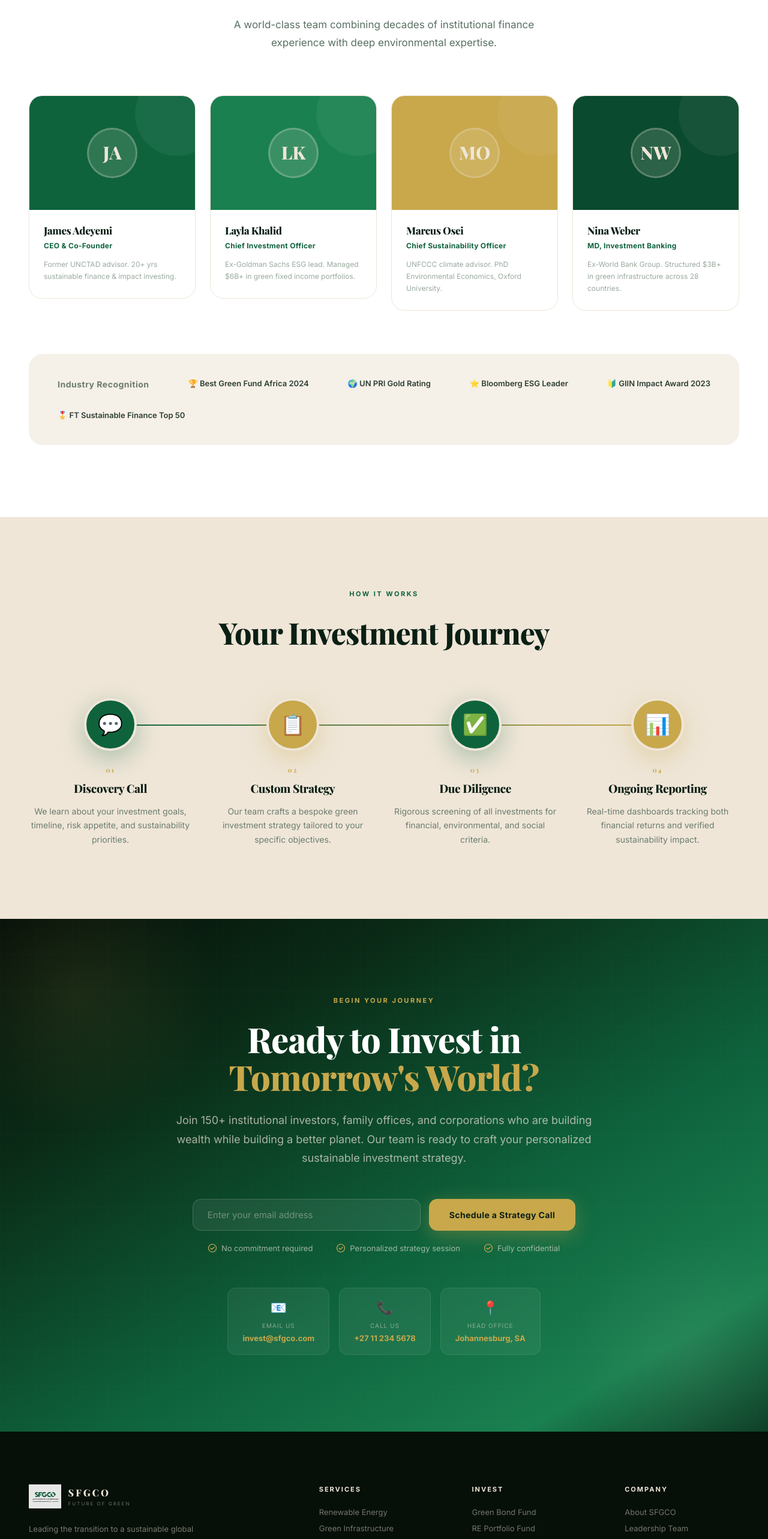
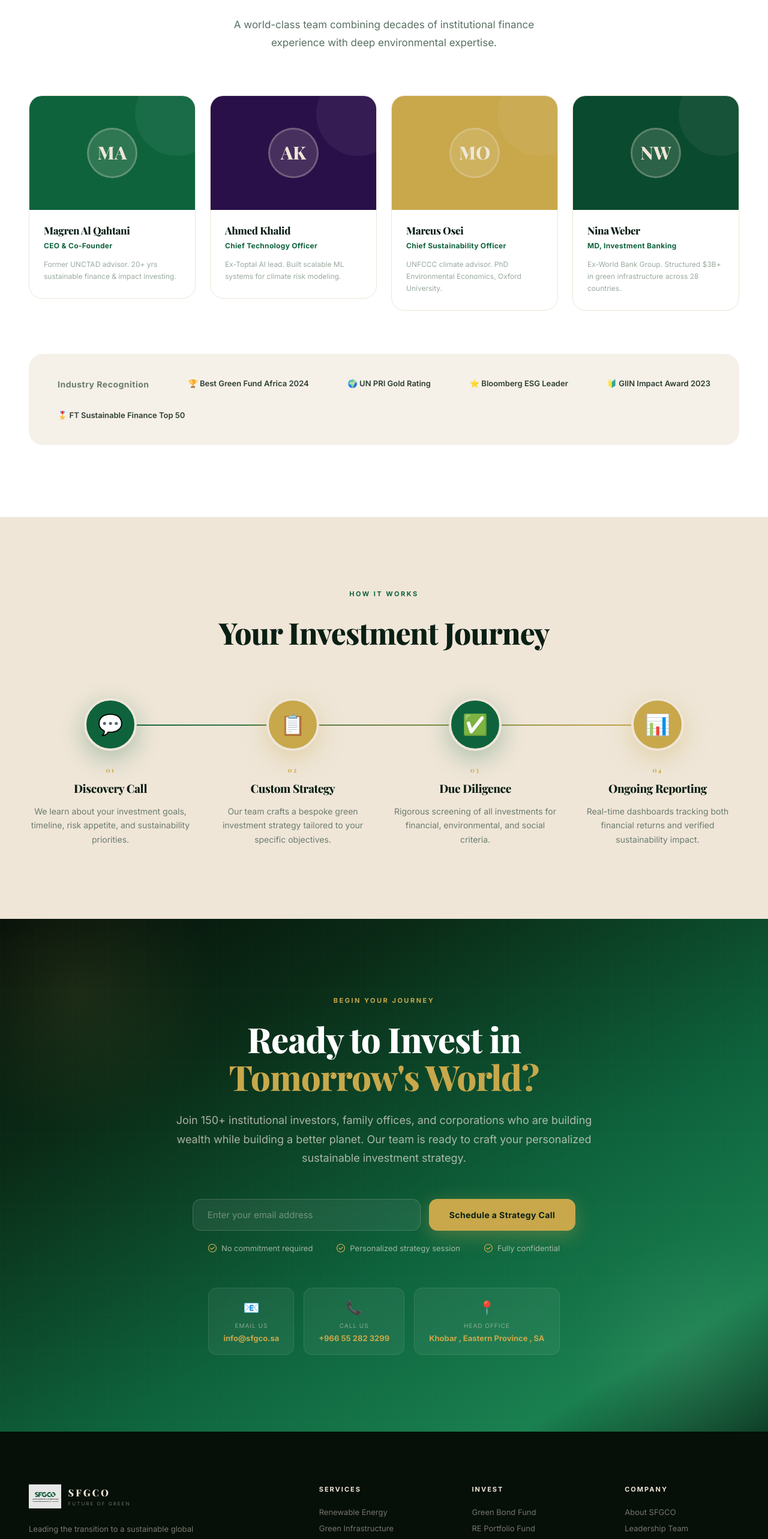
Before and after one commit to sfgco/sfgco-sa-landing-page, a React (Vite) app: page / in a window 1280 px wide. Shown: the part 8520-11086 px from the top of the page at 60% size. Built offline with nearby package versions, Linux system fonts and the light colour scheme.

Commit message:
feat(cta): update contact info and refactor CTASection styles
Update contact details to reflect new email, phone, and office location. Refactor inline styles for improved readability and maintainability. This ensures accurate contact information and cleaner code structure.

```diff
--- a/src/components/CTASection.tsx
+++ b/src/components/CTASection.tsx
@@ -1,75 +1,246 @@
-import { useTranslation } from 'react-i18next';
-import FadeIn from './FadeIn';
+import { useTranslation } from "react-i18next";
+import FadeIn from "./FadeIn";
 
 const CONTACT_CARDS = [
-  { icon:'📧', labelKey:'cta.emailLabel', val:'invest@sfgco.com' },
-  { icon:'📞', labelKey:'cta.callLabel', val:'+27 11 234 5678' },
-  { icon:'📍', labelKey:'cta.officeLabel', val:'Johannesburg, SA' },
+  { icon: "📧", labelKey: "cta.emailLabel", val: "info@sfgco.sa" },
+  { icon: "📞", labelKey: "cta.callLabel", val: "+966 55 282 3299" },
+  {
+    icon: "📍",
+    labelKey: "cta.officeLabel",
+    val: "Khobar , Eastern Province , SA",
+  },
 ];
 
 /** Dark gradient CTA section with email capture and contact info. */
 export default function CTASection() {
   const { t } = useTranslation();
 
-  const perks = [t('cta.perk1'), t('cta.perk2'), t('cta.perk3')];
+  const perks = [t("cta.perk1"), t("cta.perk2"), t("cta.perk3")];
 
   return (
     <section
       id="contact"
-      style={{ background:'linear-gradient(150deg, #060f08 0%, #0a2a16 25%, #0e633d 60%, #1a8050 85%, #0c3d25 100%)', padding:'128px 48px', textAlign:'center', position:'relative', overflow:'hidden' }}
+      style={{
+        background:
+          "linear-gradient(150deg, #060f08 0%, #0a2a16 25%, #0e633d 60%, #1a8050 85%, #0c3d25 100%)",
+        padding: "128px 48px",
+        textAlign: "center",
+        position: "relative",
+        overflow: "hidden",
+      }}
     >
-      <div style={{ position:'absolute', top:-120, left:-120, width:500, height:500, borderRadius:'50%', background:'radial-gradient(circle, rgba(200,168,75,0.1), transparent 65%)', pointerEvents:'none' }} />
-      <div style={{ position:'absolute', bottom:-100, right:-100, width:450, height:450, borderRadius:'50%', background:'radial-gradient(circle, rgba(239,230,216,0.06), transparent 65%)', pointerEvents:'none' }} />
-      <div style={{ position:'absolute', inset:0, backgroundImage:'linear-gradient(rgba(239,230,216,0.015) 1px, transparent 1px), linear-gradient(90deg, rgba(239,230,216,0.015) 1px, transparent 1px)', backgroundSize:'60px 60px', pointerEvents:'none' }} />
+      <div
+        style={{
+          position: "absolute",
+          top: -120,
+          left: -120,
+          width: 500,
+          height: 500,
+          borderRadius: "50%",
+          background:
+            "radial-gradient(circle, rgba(200,168,75,0.1), transparent 65%)",
+          pointerEvents: "none",
+        }}
+      />
+      <div
+        style={{
+          position: "absolute",
+          bottom: -100,
+          right: -100,
+          width: 450,
+          height: 450,
+          borderRadius: "50%",
+          background:
+            "radial-gradient(circle, rgba(239,230,216,0.06), transparent 65%)",
+          pointerEvents: "none",
+        }}
+      />
+      <div
+        style={{
+          position: "absolute",
+          inset: 0,
+          backgroundImage:
+            "linear-gradient(rgba(239,230,216,0.015) 1px, transparent 1px), linear-gradient(90deg, rgba(239,230,216,0.015) 1px, transparent 1px)",
+          backgroundSize: "60px 60px",
+          pointerEvents: "none",
+        }}
+      />
 
-      <div style={{ position:'relative', maxWidth:720, margin:'0 auto' }}>
+      <div style={{ position: "relative", maxWidth: 720, margin: "0 auto" }}>
         <FadeIn>
-          <div style={{ color:'#c8a84b', fontSize:11, fontWeight:700, letterSpacing:2.5, textTransform:'uppercase', marginBottom:24 }}>{t('cta.badge')}</div>
-          <h2 style={{ fontFamily:"'Playfair Display', serif", fontSize:58, fontWeight:800, color:'#fff', lineHeight:1.1, marginBottom:24, letterSpacing:-1 }}>
-            {t('cta.title1')}<br />
-            <span style={{ color:'#c8a84b' }}>{t('cta.titleHighlight')}</span>
+          <div
+            style={{
+              color: "#c8a84b",
+              fontSize: 11,
+              fontWeight: 700,
+              letterSpacing: 2.5,
+              textTransform: "uppercase",
+              marginBottom: 24,
+            }}
+          >
+            {t("cta.badge")}
+          </div>
+          <h2
+            style={{
+              fontFamily: "'Playfair Display', serif",
+              fontSize: 58,
+              fontWeight: 800,
+              color: "#fff",
+              lineHeight: 1.1,
+              marginBottom: 24,
+              letterSpacing: -1,
+            }}
+          >
+            {t("cta.title1")}
+            <br />
+            <span style={{ color: "#c8a84b" }}>{t("cta.titleHighlight")}</span>
           </h2>
-          <p style={{ fontSize:18, color:'rgba(239,230,216,0.7)', lineHeight:1.75, marginBottom:52 }}>{t('cta.subtitle')}</p>
+          <p
+            style={{
+              fontSize: 18,
+              color: "rgba(239,230,216,0.7)",
+              lineHeight: 1.75,
+              marginBottom: 52,
+            }}
+          >
+            {t("cta.subtitle")}
+          </p>
 
           {/* Email capture */}
-          <div style={{ display:'flex', gap:14, justifyContent:'center', marginBottom:20 }}>
+          <div
+            style={{
+              display: "flex",
+              gap: 14,
+              justifyContent: "center",
+              marginBottom: 20,
+            }}
+          >
             <input
               type="email"
-              placeholder={t('cta.emailPlaceholder')}
-              aria-label={t('cta.emailPlaceholder')}
-              style={{ flex:1, maxWidth:380, padding:'16px 24px', borderRadius:14, border:'1.5px solid rgba(239,230,216,0.18)', background:'rgba(255,255,255,0.07)', color:'#fff', fontSize:15, outline:'none', backdropFilter:'blur(12px)', fontFamily:"'Inter', sans-serif" }}
-              onFocus={e => (e.currentTarget.style.borderColor='rgba(200,168,75,0.5)')}
-              onBlur={e => (e.currentTarget.style.borderColor='rgba(239,230,216,0.18)')}
+              placeholder={t("cta.emailPlaceholder")}
+              aria-label={t("cta.emailPlaceholder")}
+              style={{
+                flex: 1,
+                maxWidth: 380,
+                padding: "16px 24px",
+                borderRadius: 14,
+                border: "1.5px solid rgba(239,230,216,0.18)",
+                background: "rgba(255,255,255,0.07)",
+                color: "#fff",
+                fontSize: 15,
+                outline: "none",
+                backdropFilter: "blur(12px)",
+                fontFamily: "'Inter', sans-serif",
+              }}
+              onFocus={(e) =>
+                (e.currentTarget.style.borderColor = "rgba(200,168,75,0.5)")
+              }
+              onBlur={(e) =>
+                (e.currentTarget.style.borderColor = "rgba(239,230,216,0.18)")
+              }
             />
             <button
-              style={{ background:'#c8a84b', color:'#0a1f14', padding:'16px 34px', borderRadius:14, border:'none', fontWeight:800, fontSize:14, cursor:'pointer', transition:'all 0.3s', whiteSpace:'nowrap', letterSpacing:0.4, fontFamily:"'Inter', sans-serif", boxShadow:'0 8px 32px rgba(200,168,75,0.35)' }}
-              onMouseEnter={e => { (e.currentTarget as HTMLButtonElement).style.transform='translateY(-2px)'; (e.currentTarget as HTMLButtonElement).style.boxShadow='0 16px 48px rgba(200,168,75,0.5)'; }}
-              onMouseLeave={e => { (e.currentTarget as HTMLButtonElement).style.transform='translateY(0)'; (e.currentTarget as HTMLButtonElement).style.boxShadow='0 8px 32px rgba(200,168,75,0.35)'; }}
+              style={{
+                background: "#c8a84b",
+                color: "#0a1f14",
+                padding: "16px 34px",
+                borderRadius: 14,
+                border: "none",
+                fontWeight: 800,
+                fontSize: 14,
+                cursor: "pointer",
+                transition: "all 0.3s",
+                whiteSpace: "nowrap",
+                letterSpacing: 0.4,
+                fontFamily: "'Inter', sans-serif",
+                boxShadow: "0 8px 32px rgba(200,168,75,0.35)",
+              }}
+              onMouseEnter={(e) => {
+                (e.currentTarget as HTMLButtonElement).style.transform =
+                  "translateY(-2px)";
+                (e.currentTarget as HTMLButtonElement).style.boxShadow =
+                  "0 16px 48px rgba(200,168,75,0.5)";
+              }}
+              onMouseLeave={(e) => {
+                (e.currentTarget as HTMLButtonElement).style.transform =
+                  "translateY(0)";
+                (e.currentTarget as HTMLButtonElement).style.boxShadow =
+                  "0 8px 32px rgba(200,168,75,0.35)";
+              }}
             >
-              {t('cta.scheduleBtn')}
+              {t("cta.scheduleBtn")}
             </button>
           </div>
 
           {/* Perks */}
-          <div style={{ display:'flex', gap:40, justifyContent:'center', flexWrap:'wrap', marginBottom:56 }}>
-            {perks.map(item => (
-              <div key={item} style={{ display:'flex', alignItems:'center', gap:8 }}>
+          <div
+            style={{
+              display: "flex",
+              gap: 40,
+              justifyContent: "center",
+              flexWrap: "wrap",
+              marginBottom: 56,
+            }}
+          >
+            {perks.map((item) => (
+              <div
+                key={item}
+                style={{ display: "flex", alignItems: "center", gap: 8 }}
+              >
                 <svg width="14" height="14" viewBox="0 0 14 14" fill="none">
-                  <circle cx="7" cy="7" r="6.5" stroke="#c8a84b" strokeWidth="1.2" />
-                  <path d="M4 7l2 2 4-3.5" stroke="#c8a84b" strokeWidth="1.4" strokeLinecap="round" strokeLinejoin="round" />
+                  <circle
+                    cx="7"
+                    cy="7"
+                    r="6.5"
+                    stroke="#c8a84b"
+                    strokeWidth="1.2"
+                  />
+                  <path
+                    d="M4 7l2 2 4-3.5"
+                    stroke="#c8a84b"
+                    strokeWidth="1.4"
+                    strokeLinecap="round"
+                    strokeLinejoin="round"
+                  />
                 </svg>
-                <span style={{ color:'rgba(239,230,216,0.65)', fontSize:13 }}>{item}</span>
+                <span style={{ color: "rgba(239,230,216,0.65)", fontSize: 13 }}>
+                  {item}
+                </span>
               </div>
             ))}
           </div>
 
           {/* Contact cards */}
-          <div style={{ display:'flex', gap:16, justifyContent:'center' }}>
-            {CONTACT_CARDS.map(c => (
-              <div key={c.labelKey} style={{ background:'rgba(255,255,255,0.06)', border:'1px solid rgba(239,230,216,0.1)', borderRadius:14, padding:'16px 24px', textAlign:'center', backdropFilter:'blur(12px)' }}>
-                <div style={{ fontSize:22, marginBottom:6 }}>{c.icon}</div>
-                <div style={{ fontSize:10, color:'rgba(239,230,216,0.5)', letterSpacing:1, textTransform:'uppercase', marginBottom:4 }}>{t(c.labelKey)}</div>
-                <div style={{ fontSize:13, color:'#c8a84b', fontWeight:700 }}>{c.val}</div>
+          <div style={{ display: "flex", gap: 16, justifyContent: "center" }}>
+            {CONTACT_CARDS.map((c) => (
+              <div
+                key={c.labelKey}
+                style={{
+                  background: "rgba(255,255,255,0.06)",
+                  border: "1px solid rgba(239,230,216,0.1)",
+                  borderRadius: 14,
+                  padding: "16px 24px",
+                  textAlign: "center",
+                  backdropFilter: "blur(12px)",
+                }}
+              >
+                <div style={{ fontSize: 22, marginBottom: 6 }}>{c.icon}</div>
+                <div
+                  style={{
+                    fontSize: 10,
+                    color: "rgba(239,230,216,0.5)",
+                    letterSpacing: 1,
+                    textTransform: "uppercase",
+                    marginBottom: 4,
+                  }}
+                >
+                  {t(c.labelKey)}
+                </div>
+                <div
+                  style={{ fontSize: 13, color: "#c8a84b", fontWeight: 700 }}
+                >
+                  {c.val}
+                </div>
               </div>
             ))}
           </div>
--- a/src/components/TeamSection.tsx
+++ b/src/components/TeamSection.tsx
@@ -1,20 +1,44 @@
-import { useTranslation } from 'react-i18next';
-import FadeIn from './FadeIn';
-import HoverCard from './HoverCard';
+import { useTranslation } from "react-i18next";
+import FadeIn from "./FadeIn";
+import HoverCard from "./HoverCard";
 
 const MEMBERS = [
-  { initials:'JA', name:'James Adeyemi', role:'CEO & Co-Founder', bg:'#0e633d', bio:'Former UNCTAD advisor. 20+ yrs sustainable finance & impact investing.' },
-  { initials:'LK', name:'Layla Khalid', role:'Chief Investment Officer', bg:'#1a8050', bio:'Ex-Goldman Sachs ESG lead. Managed $6B+ in green fixed income portfolios.' },
-  { initials:'MO', name:'Marcus Osei', role:'Chief Sustainability Officer', bg:'#c8a84b', bio:'UNFCCC climate advisor. PhD Environmental Economics, Oxford University.' },
-  { initials:'NW', name:'Nina Weber', role:'MD, Investment Banking', bg:'#0a4a2e', bio:'Ex-World Bank Group. Structured $3B+ in green infrastructure across 28 countries.' },
+  {
+    initials: "MA",
+    name: "Magren Al Qahtani",
+    role: "CEO & Co-Founder",
+    bg: "#0e633d",
+    bio: "Former UNCTAD advisor. 20+ yrs sustainable finance & impact investing.",
+  },
+  {
+    initials: "AK",
+    name: "Ahmed Khalid",
+    role: "Chief Technology Officer",
+    bg: "#2a1049",
+    bio: "Ex-Toptal AI lead. Built scalable ML systems for climate risk modeling.",
+  },
+  {
+    initials: "MO",
+    name: "Marcus Osei",
+    role: "Chief Sustainability Officer",
+    bg: "#c8a84b",
+    bio: "UNFCCC climate advisor. PhD Environmental Economics, Oxford University.",
+  },
+  {
+    initials: "NW",
+    name: "Nina Weber",
+    role: "MD, Investment Banking",
+    bg: "#0a4a2e",
+    bio: "Ex-World Bank Group. Structured $3B+ in green infrastructure across 28 countries.",
+  },
 ];
 
 const AWARDS = [
-  '🏆 Best Green Fund Africa 2024',
-  '🌍 UN PRI Gold Rating',
-  '⭐ Bloomberg ESG Leader',
-  '🔰 GIIN Impact Award 2023',
-  '🎖️ FT Sustainable Finance Top 50',
+  "🏆 Best Green Fund Africa 2024",
+  "🌍 UN PRI Gold Rating",
+  "⭐ Bloomberg ESG Leader",
+  "🔰 GIIN Impact Award 2023",
+  "🎖️ FT Sustainable Finance Top 50",
 ];
 
 /** Leadership team grid with awards strip. */
@@ -22,30 +46,134 @@ export default function TeamSection() {
   const { t } = useTranslation();
 
   return (
-    <section id="team" style={{ background:'#fff', padding:'120px 48px' }}>
-      <div style={{ maxWidth:1200, margin:'0 auto' }}>
+    <section id="team" style={{ background: "#fff", padding: "120px 48px" }}>
+      <div style={{ maxWidth: 1200, margin: "0 auto" }}>
         <FadeIn>
-          <div style={{ textAlign:'center', marginBottom:72 }}>
-            <div style={{ color:'#0e633d', fontSize:11, fontWeight:700, letterSpacing:2.5, textTransform:'uppercase', marginBottom:18 }}>{t('team.badge')}</div>
-            <h2 style={{ fontSize:50, fontWeight:800, color:'#0a1f14', marginBottom:18 }}>{t('team.title')}</h2>
-            <p style={{ color:'#5a7062', fontSize:17, lineHeight:1.75, maxWidth:560, margin:'0 auto' }}>{t('team.subtitle')}</p>
+          <div style={{ textAlign: "center", marginBottom: 72 }}>
+            <div
+              style={{
+                color: "#0e633d",
+                fontSize: 11,
+                fontWeight: 700,
+                letterSpacing: 2.5,
+                textTransform: "uppercase",
+                marginBottom: 18,
+              }}
+            >
+              {t("team.badge")}
+            </div>
+            <h2
+              style={{
+                fontSize: 50,
+                fontWeight: 800,
+                color: "#0a1f14",
+                marginBottom: 18,
+              }}
+            >
+              {t("team.title")}
+            </h2>
+            <p
+              style={{
+                color: "#5a7062",
+                fontSize: 17,
+                lineHeight: 1.75,
+                maxWidth: 560,
+                margin: "0 auto",
+              }}
+            >
+              {t("team.subtitle")}
+            </p>
           </div>
         </FadeIn>
 
-        <div style={{ display:'grid', gridTemplateColumns:'repeat(4, 1fr)', gap:24 }}>
+        <div
+          style={{
+            display: "grid",
+            gridTemplateColumns: "repeat(4, 1fr)",
+            gap: 24,
+          }}
+        >
           {MEMBERS.map((m, idx) => (
             <FadeIn key={m.name} delay={idx * 80}>
-              <HoverCard variant="team" style={{ borderRadius:22, overflow:'hidden', border:'1.5px solid #ede5d9', cursor:'pointer', background:'#fff' }}>
-                <div style={{ height:190, background:m.bg, display:'flex', alignItems:'center', justifyContent:'center', position:'relative', overflow:'hidden' }}>
-                  <div style={{ position:'absolute', top:-40, right:-40, width:140, height:140, borderRadius:'50%', background:'rgba(255,255,255,0.05)' }} />
-                  <div style={{ width:84, height:84, borderRadius:'50%', background:'rgba(239,230,216,0.15)', border:'3px solid rgba(239,230,216,0.25)', display:'flex', alignItems:'center', justifyContent:'center', fontFamily:"'Playfair Display', serif", fontSize:30, fontWeight:800, color:'#efe6d8' }}>
+              <HoverCard
+                variant="team"
+                style={{
+                  borderRadius: 22,
+                  overflow: "hidden",
+                  border: "1.5px solid #ede5d9",
+                  cursor: "pointer",
+                  background: "#fff",
+                }}
+              >
+                <div
+                  style={{
+                    height: 190,
+                    background: m.bg,
+                    display: "flex",
+                    alignItems: "center",
+                    justifyContent: "center",
+                    position: "relative",
+                    overflow: "hidden",
+                  }}
+                >
+                  <div
+                    style={{
+                      position: "absolute",
+                      top: -40,
+                      right: -40,
+                      width: 140,
+                      height: 140,
+                      borderRadius: "50%",
+                      background: "rgba(255,255,255,0.05)",
+                    }}
+                  />
+                  <div
+                    style={{
+                      width: 84,
+                      height: 84,
+                      borderRadius: "50%",
+                      background: "rgba(239,230,216,0.15)",
+                      border: "3px solid rgba(239,230,216,0.25)",
+                      display: "flex",
+                      alignItems: "center",
+                      justifyContent: "center",
+                      fontFamily: "'Playfair Display', serif",
+                      fontSize: 30,
+                      fontWeight: 800,
+                      color: "#efe6d8",
+                    }}
+                  >
                     {m.initials}
                   </div>
                 </div>
-                <div style={{ padding:'22px 24px 26px' }}>
-                  <h4 style={{ fontFamily:"'Playfair Display', serif", fontSize:17, fontWeight:800, color:'#0a1f14', marginBottom:4 }}>{m.name}</h4>
-                  <div style={{ fontSize:12, color:'#0e633d', fontWeight:700, marginBottom:12, letterSpacing:0.3 }}>{m.role}</div>
-                  <p style={{ fontSize:12, color:'#9aaa9e', lineHeight:1.65 }}>{m.bio}</p>
+                <div style={{ padding: "22px 24px 26px" }}>
+                  <h4
+                    style={{
+                      fontFamily: "'Playfair Display', serif",
+                      fontSize: 17,
+                      fontWeight: 800,
+                      color: "#0a1f14",
+                      marginBottom: 4,
+                    }}
+                  >
+                    {m.name}
+                  </h4>
+                  <div
+                    style={{
+                      fontSize: 12,
+                      color: "#0e633d",
+                      fontWeight: 700,
+                      marginBottom: 12,
+                      letterSpacing: 0.3,
+                    }}
+                  >
+                    {m.role}
+                  </div>
+                  <p
+                    style={{ fontSize: 12, color: "#9aaa9e", lineHeight: 1.65 }}
+                  >
+                    {m.bio}
+                  </p>
                 </div>
               </HoverCard>
             </FadeIn>
@@ -54,10 +182,36 @@ export default function TeamSection() {
 
         {/* Awards row */}
         <FadeIn delay={200}>
-          <div style={{ marginTop:72, background:'#f5f0e8', borderRadius:24, padding:'40px 48px', display:'flex', justifyContent:'space-between', alignItems:'center', gap:32, flexWrap:'wrap' }}>
-            <div style={{ fontSize:14, fontWeight:700, color:'#6b7c6e', letterSpacing:0.5 }}>{t('team.recognition')}</div>
-            {AWARDS.map(award => (
-              <div key={award} style={{ fontSize:13, fontWeight:600, color:'#2d3d32' }}>{award}</div>
+          <div
+            style={{
+              marginTop: 72,
+              background: "#f5f0e8",
+              borderRadius: 24,
+              padding: "40px 48px",
+              display: "flex",
+              justifyContent: "space-between",
+              alignItems: "center",
+              gap: 32,
+              flexWrap: "wrap",
+            }}
+          >
+            <div
+              style={{
+                fontSize: 14,
+                fontWeight: 700,
+                color: "#6b7c6e",
+                letterSpacing: 0.5,
+              }}
+            >
+              {t("team.recognition")}
+            </div>
+            {AWARDS.map((award) => (
+              <div
+                key={award}
+                style={{ fontSize: 13, fontWeight: 600, color: "#2d3d32" }}
+              >
+                {award}
+              </div>
             ))}
           </div>
         </FadeIn>
```
